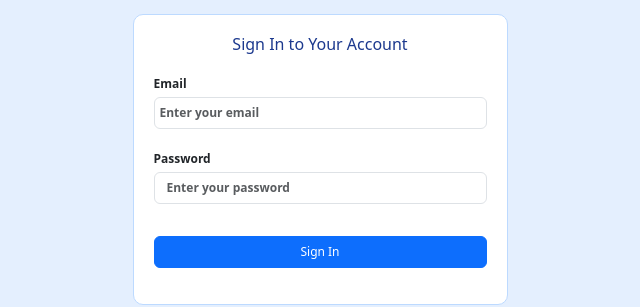
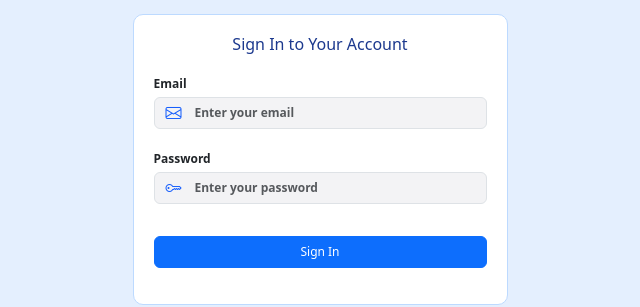
Before and after one commit to AGVVsivakiran/SNF-Procurement, an Angular app: page / in a window 1280 px wide. Shown: the part 313-620 px from the top of the page, without its empty margins (320-960 px from the left). Built offline with nearby package versions, Linux system fonts and the light colour scheme.

Commit message:
login-Ui fixed

```diff
--- a/src/app/components/login/login.html
+++ b/src/app/components/login/login.html
@@ -5,18 +5,29 @@
         <p>ERP Procurement System</p>
         <p>Secure Role-Based Access</p>
     </div>
+
     <div class="login-container">
         <h6 class="mb-3 text-center">Sign In to Your Account</h6>
-        <span class="mb-3">
+
+        <span class="mb-3 d-block">
             <label class="mb-1">Email</label>
-            <input type="email" class="form-control email" placeholder="Enter your email" required>
+            <div class="input-group-custom">
+                <i class="bi bi-envelope input-icon"></i>
+                <input type="email" class="form-control" placeholder="Enter your email" required>
+            </div>
         </span>
-        <span class="mb-3">
+
+        <span class="mb-3 d-block">
             <label class="mb-1">Password</label>
-            <input type="password" class="form-control password" placeholder="Enter your password" required>
+            <div class="input-group-custom">
+                <i class="bi bi-key input-icon"></i>
+                <input type="email" class="form-control" placeholder="Enter your password" required>
+            </div>
         </span>
+
         <span class="py-3">
             <button class="btn btn-primary w-100">Sign In</button>
         </span>
     </div>
+
 </div>
--- a/src/app/components/login/login.scss
+++ b/src/app/components/login/login.scss
@@ -67,15 +67,21 @@
     font-weight: 500;
 }
 
-.email {
-    position:relative;
-    padding-left: 5px;
 
-    &::before{
-        position: absolute;
-        content: '\F32F';
-        font-family: '';
-        top: 0;
-        left: 0;
-    }
+.input-group-custom {
+    position: relative;
 }
+
+.input-group-custom .form-control {
+    padding-left: 2.5rem;
+    background: #f3f3f5!important;
+}
+
+.input-group-custom .input-icon {
+    position: absolute;
+    left: 0.75rem;
+    top: 50%;
+    transform: translateY(-50%);
+    z-index: 3;
+    color: #155dfc !important;
+}
```
